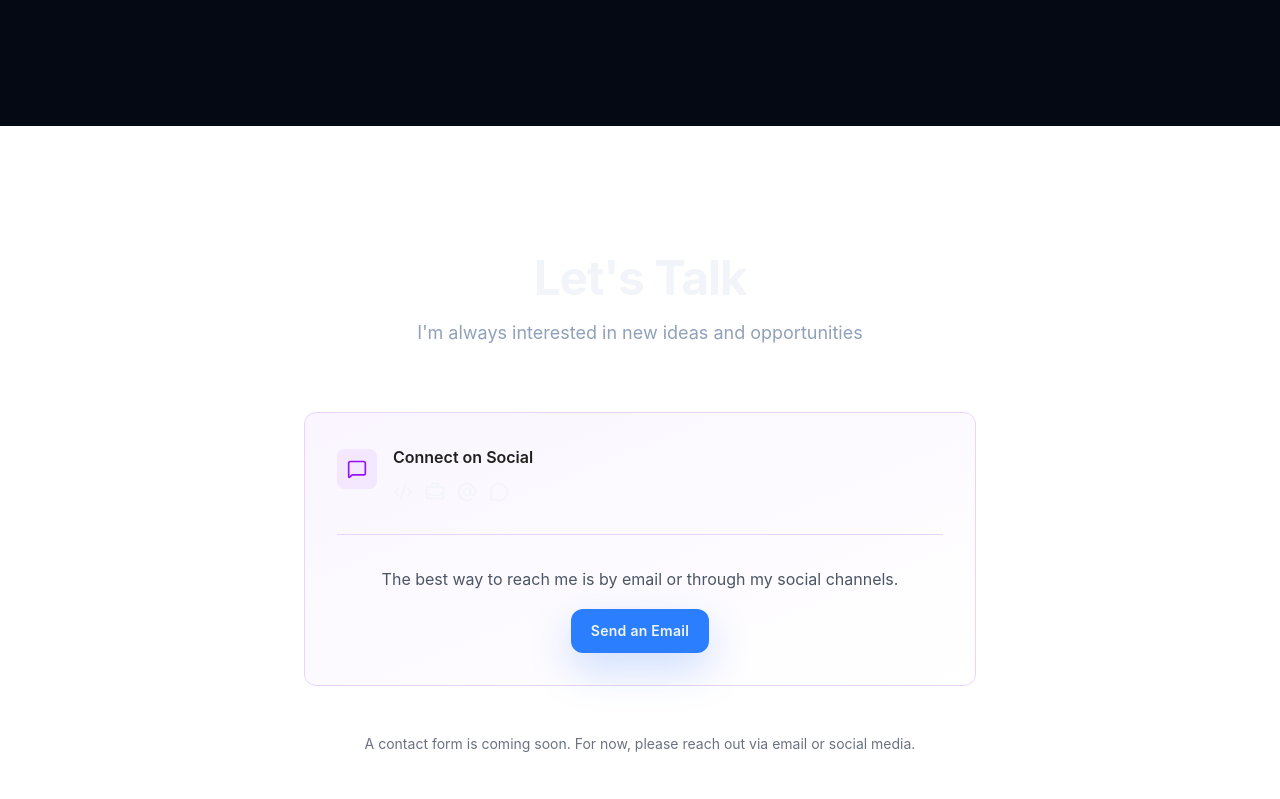
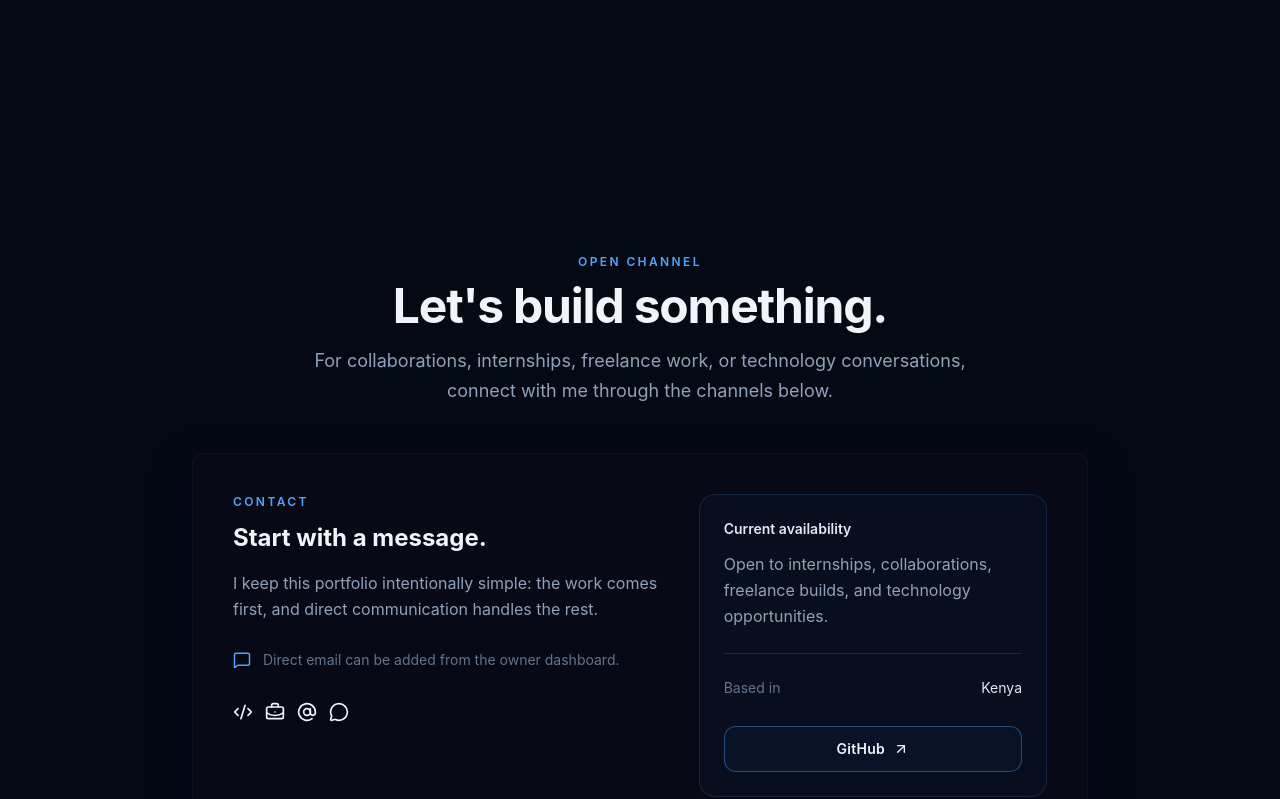
Before and after one commit to jark-zenith/Pruden-Jack-Gideon, a React (Vite) app: page / in a window 1280 px wide. Shown: the part 8192-8991 px from the top of the page. Built offline with nearby package versions, Linux system fonts and the light colour scheme.

Commit message:
finish: polish Contact.tsx

```diff
--- a/src/sections/Contact.tsx
+++ b/src/sections/Contact.tsx
@@ -1,4 +1,4 @@
-import { Mail, MessageSquare, Phone } from 'lucide-react'
+import { ArrowUpRight, Mail, MessageSquare, Phone } from 'lucide-react'
 import { PageContainer } from '../components/layout/PageContainer'
 import { SectionHeading } from '../components/ui/SectionHeading'
 import { Button } from '../components/ui/Button'
@@ -7,81 +7,60 @@ import { personalInfo } from '../data/personal'
 
 export function Contact() {
   return (
-    <section id="contact" className="py-20 md:py-32 bg-white">
+    <section id="contact" className="py-20 md:py-32">
       <PageContainer>
         <SectionHeading
-          title="Let's Talk"
-          subtitle="I'm always interested in new ideas and opportunities"
+          eyebrow="Open channel"
+          title="Let's build something."
+          subtitle="For collaborations, internships, freelance work, or technology conversations, connect with me through the channels below."
         />
 
-        <div className="mt-16 max-w-2xl mx-auto">
-          <div className="p-8 rounded-xl bg-gradient-to-br from-purple-50 to-white border border-purple-200">
-            {/* Contact Methods */}
-            <div className="space-y-6 mb-8">
-              {personalInfo.email && (
-                <div className="flex items-start gap-4">
-                  <div className="w-10 h-10 rounded-lg bg-purple-100 flex items-center justify-center flex-shrink-0 mt-1">
-                    <Mail className="text-purple-600" size={20} />
-                  </div>
-                  <div>
-                    <h3 className="font-semibold text-[#20201e] mb-1">Email</h3>
-                    <a
-                      href={`mailto:${personalInfo.email}`}
-                      className="text-purple-600 hover:underline"
-                    >
-                      {personalInfo.email}
+        <div className="mx-auto mt-12 max-w-4xl">
+          <div className="card-surface card-radius overflow-hidden p-7 sm:p-10">
+            <div className="grid gap-10 md:grid-cols-[1.1fr_0.9fr]">
+              <div>
+                <p className="text-xs font-semibold uppercase tracking-[0.2em] text-blue-400">Contact</p>
+                <h3 className="mt-3 text-2xl font-bold text-slate-100">Start with a message.</h3>
+                <p className="mt-4 max-w-lg leading-relaxed text-slate-400">
+                  I keep this portfolio intentionally simple: the work comes first, and direct communication handles the rest.
+                </p>
+
+                <div className="mt-7 space-y-4">
+                  {personalInfo.email && (
+                    <a href={'mailto:' + personalInfo.email} className="flex items-center gap-3 text-slate-200 hover:text-blue-300">
+                      <Mail size={18} className="text-blue-400" /> {personalInfo.email}
                     </a>
-                  </div>
+                  )}
+                  {personalInfo.phone && (
+                    <a href={'tel:' + personalInfo.phone} className="flex items-center gap-3 text-slate-200 hover:text-blue-300">
+                      <Phone size={18} className="text-blue-400" /> {personalInfo.phone}
+                    </a>
+                  )}
+                  {!personalInfo.email && !personalInfo.phone && (
+                    <p className="flex items-center gap-3 text-sm text-slate-500">
+                      <MessageSquare size={18} className="text-blue-400" /> Direct email can be added from the owner dashboard.
+                    </p>
+                  )}
                 </div>
-              )}
 
-              {personalInfo.phone && (
-                <div className="flex items-start gap-4">
-                  <div className="w-10 h-10 rounded-lg bg-purple-100 flex items-center justify-center flex-shrink-0 mt-1">
-                    <Phone className="text-purple-600" size={20} />
-                  </div>
-                  <div>
-                    <h3 className="font-semibold text-[#20201e] mb-1">Phone</h3>
-                    <a
-                      href={`tel:${personalInfo.phone}`}
-                      className="text-purple-600 hover:underline"
-                    >
-                      {personalInfo.phone}
-                    </a>
-                  </div>
-                </div>
-              )}
-
-              <div className="flex items-start gap-4">
-                <div className="w-10 h-10 rounded-lg bg-purple-100 flex items-center justify-center flex-shrink-0 mt-1">
-                  <MessageSquare className="text-purple-600" size={20} />
-                </div>
-                <div>
-                  <h3 className="font-semibold text-[#20201e] mb-3">Connect on Social</h3>
+                <div className="mt-8">
                   <SocialLinks className="gap-3" />
                 </div>
               </div>
+
+              <div className="rounded-2xl border border-blue-400/15 bg-blue-500/[0.04] p-6">
+                <p className="text-sm font-semibold text-slate-200">Current availability</p>
+                <p className="mt-3 leading-relaxed text-slate-400">{personalInfo.availability}</p>
+                <div className="mt-6 h-px bg-slate-800" />
+                <div className="mt-6 flex items-center justify-between text-sm">
+                  <span className="text-slate-500">Based in</span>
+                  <span className="text-slate-200">{personalInfo.location}</span>
+                </div>
+                <Button href="https://github.com/jark-zenith" variant="ghost" className="mt-7 w-full">
+                  GitHub <ArrowUpRight size={16} />
+                </Button>
+              </div>
             </div>
-
-            {/* Divider */}
-            <div className="my-8 border-t border-purple-200"></div>
-
-            {/* CTA */}
-            <div className="text-center">
-              <p className="text-gray-600 mb-4">
-                The best way to reach me is by email or through my social channels.
-              </p>
-              <Button href={`mailto:${personalInfo.email || 'contact@prudenackgideon.dev'}`} variant="primary">
-                Send an Email
-              </Button>
-            </div>
-          </div>
-
-          {/* Optional Contact Form */}
-          <div className="mt-12 text-center">
-            <p className="text-sm text-gray-500">
-              A contact form is coming soon. For now, please reach out via email or social media.
-            </p>
           </div>
         </div>
       </PageContainer>
```
